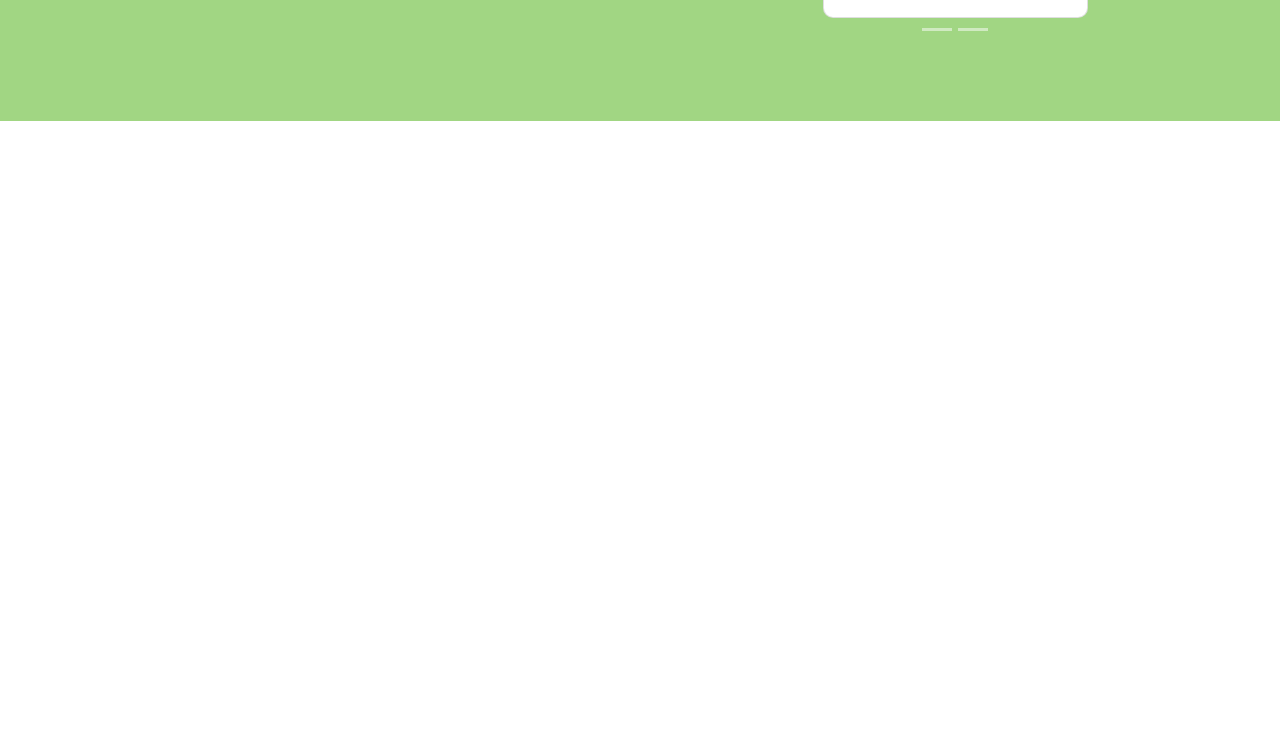
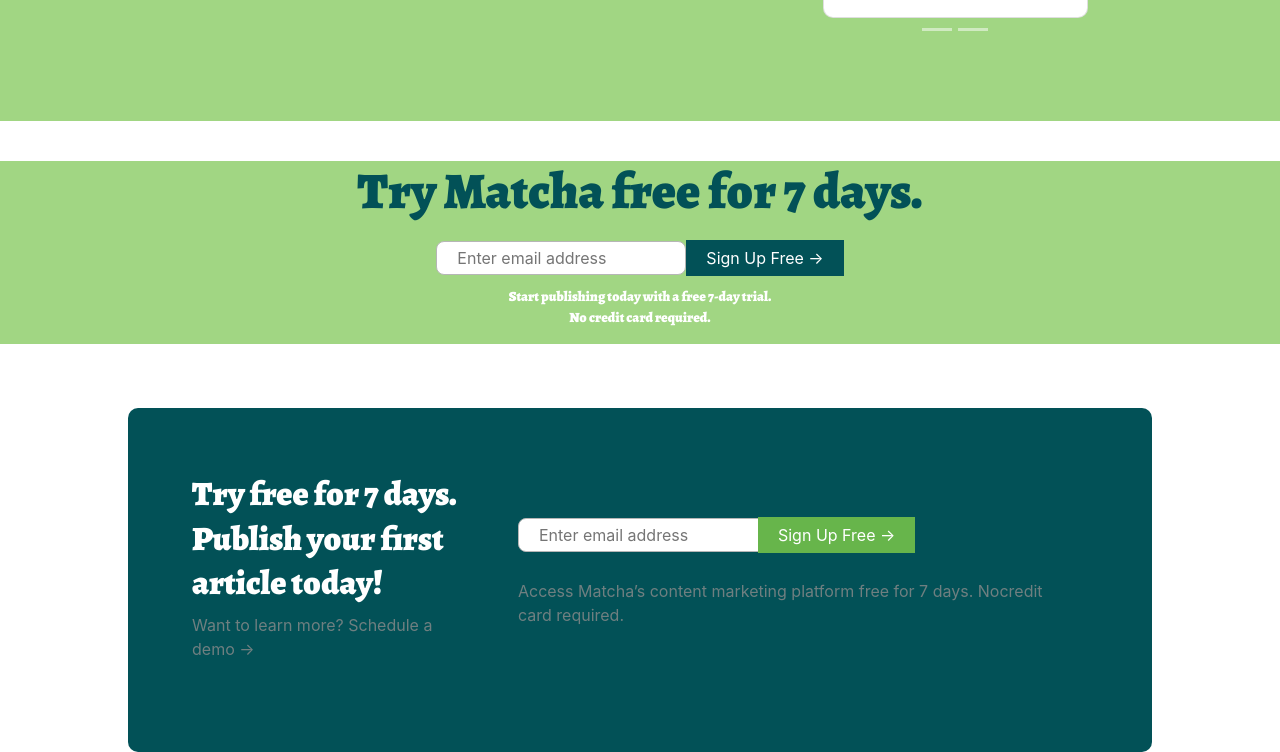
Before and after one commit to Gerardo-MU/JavaFullStack-FrontEndFundamentals, a plain HTML site: page index.html in a window 1280 px wide. Shown: the part 2607-3359 px from the top of the page. Before the commit the page ends 2728 px from the top, so only its background shows below. Drawn offline with nearby package versions, Linux system fonts and the light colour scheme.

Commit message:
PostWork-Sesion-7-V1

```diff
--- a/index.html
+++ b/index.html
@@ -227,6 +227,30 @@
             </div>
         </article>
     </section>
+    <section class="try-matcha">
+        <h2>Try Matcha free for 7 days.</h2>
+        <div class="signup-form">
+            <input type="email" placeholder="Enter email address">
+            <button>Sign Up Free →</button>
+        </div>
+        <p>
+            Start publishing today with a free 7-day trial. <br>
+            <strong>No credit card</strong> required.
+        </p>
+    </section>
+    <section class="try-free">
+        <div class="info">
+            <h2>Try free for 7 days. Publish your first article today!</h2>
+            <p>Want to learn more? <a>Schedule a demo →</a></p>
+        </div>
+        <div class="signup-form">
+            <div class="data">
+                <input type="email" placeholder="Enter email address">
+                <button>Sign Up Free →</button>
+            </div>
+            <p>Access Matcha’s content marketing platform free for 7 days. Nocredit card required.</p>
+        </div>
+    </section>
 
 </body>
 </html>
--- /dev/null
+++ b/scss/__components.scss
@@ -0,0 +1,30 @@
+button {
+    background-color: $primary-color;
+    color: #fff;
+    border: none;
+    border-radius: 8px;
+    padding: 6px 20px;
+    cursor: pointer;
+}
+
+input {
+    height: 100%;
+    border-radius: 8px;
+    border: 1px solid #b6b6b6;
+    padding: 6px 20px;
+    width: 60%;
+    max-width: 250px;
+}
+
+form {
+    display: flex;
+    height: 55px;
+}
+
+.success-stories .overview button {
+    font-size: 14px;
+    padding: 12px;
+    border-radius: 8px;
+    height: 45px;
+    font-weight: 600;
+}
--- /dev/null
+++ b/scss/__main.scss
@@ -0,0 +1,139 @@
+@import 'variables';
+@import 'typography';
+@import 'components';
+
+* {
+    margin: 0;
+    padding: 0;
+    box-sizing: border-box;
+}
+
+body {
+    font-family: $font-family-sans;
+}
+
+header {
+    background-color: $light-bg;
+    padding: 1rem 2rem;
+    display: flex;
+    justify-content: space-between;
+    align-items: center;
+}
+
+.logo {
+    display: flex;
+    align-items: center;
+    text-decoration: none;
+
+    img {
+        height: 60px;
+        margin-right: 10px;
+    }
+}
+
+nav ul {
+    list-style: none;
+    display: flex;
+    gap: 1rem;
+    margin: 0;
+    padding: 0;
+}
+
+nav a {
+    text-decoration: none;
+    color: #333;
+}
+
+.auth-buttons {
+    display: flex;
+    gap: 1rem;
+    align-items: center;
+}
+
+main {
+    margin-top: 285px;
+    text-align: center;
+}
+
+figure {
+    margin-top: 32px;
+}
+
+figure.intro > img {
+    width: 70%;
+}
+
+.promo {
+    display: flex;
+    max-width: 70%;
+    margin: 100px auto;
+    align-items: center;
+}
+
+.explanatory-video {
+    flex: 1;
+    display: flex;
+    flex-direction: column;
+    align-items: center;
+
+    img {
+        width: 120px;
+        margin-top: 10px;
+    }
+}
+
+.success-stories {
+    background-color: $success-bg;
+    padding: 5% 15%;
+    display: flex;
+    align-items: center;
+    justify-content: space-around;
+
+    .overview {
+        flex: 2;
+        padding-right: 100px;
+
+        h2 {
+            font-size: 51px;
+            line-height: 61px;
+        }
+
+        p {
+            color: $dark-color;
+            font-size: 18px;
+            line-height: 1.5;
+            margin-bottom: 1rem;
+        }
+    }
+
+    .stories-carousel {
+        flex: 1;
+    }
+}
+
+.features {
+    background-color: $primary-color;
+    padding: 5% 10%;
+    display: grid;
+    grid-template: repeat(2, 330px) / repeat(2, 1fr);
+}
+
+.try-matcha {
+    background-color: $success-bg;
+    margin: 40px 0;
+    display: flex;
+    flex-direction: column;
+
+    .signup-form {
+        margin: 10px 30px;
+        display: flex;
+        align-items: center;
+        justify-content: center;
+    }
+}
+
+.how-does-it-work {
+    background-color: #fff;
+    padding: 5% 10%;
+    text-align: center;
+}
--- a/styles.css
+++ b/styles.css
@@ -311,7 +311,7 @@
     height:100%
 }
 .how-does-it-work{
-    background-color: #fffbf7;
+    background-color: #fff;
     padding: 5% 10%;
     text-align: center;
 }
@@ -415,6 +415,70 @@
         transform: rotate(-45deg);
         top:0;
     }
+}
 
+.try-matcha{
+    background-color: #a1d683;
+    margin: 40px 0 40px 0;
+    display: flex;
+    flex-direction: column;
+}
+.try-matcha h2{
+    font-family: "Alegreya", serif;
+    text-align: center;
+    font-size: 51px;
+    line-height: 61px;
+    color: #025157;
+}
+.try-matcha p{
+    font-family: "Alegreya", serif;
+    text-align: center;
+    color: #fff;
+    font-size: 14px;
+    font-weight: 500;
+}
+.try-matcha .signup-form{
+    margin: 10px 30px;
+    display: flex;
+    align-items: center;
+    justify-content: center;
+}
+.try-free{
+    margin: 5% 10% 0;
+    padding: 5%;
+    display: flex;
+    justify-content: center;
+    background-color: #025157;
+    color: #fff;
+    border-radius: 10px;
+}
+.try-free .info{
+    background-color: #025157;
+}
+.try-free .info h2{
+    font-family: "Alegreya", serif;
+    color: #fff;
+    font-size: 34px;
+    max-width: 340px;
+    line-height: 1.3;
+}
+.try-free .signup-form {
+    margin: 5%;
+}
+.try-free .signup-form .data{
+    display: flex;
+    align-items: center;
 
 }
+.try-free .signup-form p{
+    margin-top: 5%;
+}
+.try-free .signup-form .data button{
+    background-color: #67b54b;
+    color: #fff;
+    border: none;
+    border-top-left-radius: 0;
+    border-bottom-left-radius: 0;
+    padding: 6px 20px;
+    margin-left: -10px;
+}
```
Also changed, not shown: scss/__tipography.scss (added, +21 -0 lines), scss/__variables.scss (added, +22 -0 lines).
